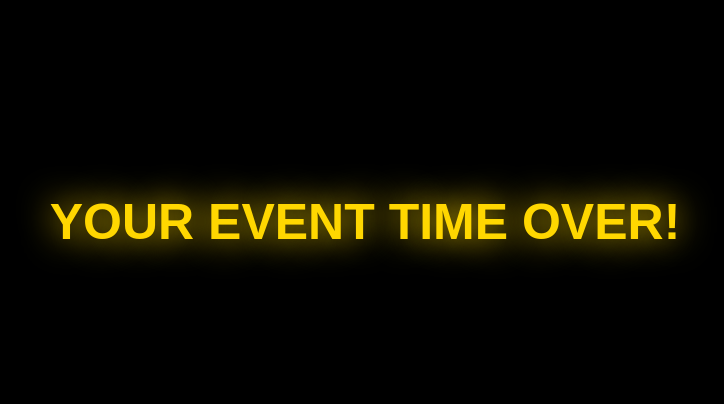
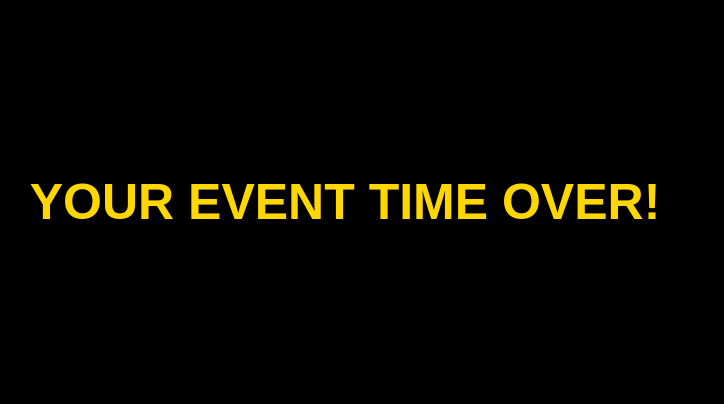
Before and after one commit to Sadin11gps/Timeline_project_event, a plain HTML site: page index.html in a window 1280 px wide. Shown: the part 198-602 px from the top of the page, without its empty margins (295-1019 px from the left). Drawn offline with Linux system fonts and the light colour scheme.

Commit message:
Update index.html

```diff
--- a/index.html
+++ b/index.html
@@ -3,7 +3,7 @@
 <head>
 <meta charset="UTF-8">
 <meta name="viewport" content="width=device-width, initial-scale=1.0">
-<title>Reffer আপডেট</title>
+<title>Event Countdown</title>
 <style>
 body {
   margin:0; padding:0;
@@ -13,82 +13,32 @@ body {
   height:100vh;
   transition:1s;
 }
-
 .container {
   text-align:center;
-    background: linear-gradient(135deg,#ff9a9e,#fad0c4,#a1c4fd,#c2e9fb);
-    background-size:400% 400%;
-    animation: gradientBG 15s ease infinite;
+  background:#ffffff;
   padding:50px 30px;
   border-radius:15px;
   box-shadow:0 15px 40px rgba(0,0,0,0.2);
-    min-width:300px;
 }
-@keyframes gradientBG {
-    0%{background-position:0% 50%;}
-    50%{background-position:100% 50%;}
-    100%{background-position:0% 50%;}
-}
-
-h1{color:red;}
-p{color:#ffb6c1;font-size:18px;}
-
-.timer-title{
-    background:yellow;
-    color:black;
-    padding:5px 10px;
+h1 {color:red; margin-bottom:15px;}
+p {color:#ff69b4; margin-bottom:20px;}
+.timer {
+  font-size:40px;
   font-weight:bold;
-    border-radius:5px;
-    display:inline-block;
-    margin-bottom:15px;
-}
-
-.timer-container{
-    display:flex;
-    justify-content:center;
-    gap:15px;
+  color:gold;
   margin-bottom:20px;
 }
-.timer-box{
-    position:relative;width:70px;height:70px;
-}
-.circle-bg{
-    position:absolute;top:0;left:0;
-    width:70px;height:70px;border-radius:50%;
-    background:rgba(255,255,255,0.2);
-}
-.circle-fill{
-    position:absolute;top:0;left:0;
-    width:70px;height:70px;border-radius:50%;
-    clip:rect(0,70px,70px,35px);
-    background:gold;
-    transform:rotate(0deg);
-}
-.circle-text{
-    position:absolute;top:0;left:0;
-    width:70px;height:70px;display:flex;
-    justify-content:center;align-items:center;
-    font-weight:bold;color:red;
-    font-size:16px;
-}
-
 #event-over{
   display:none;
-    position:fixed;top:0;left:0;
-    width:100%;height:100%;
-    background:black;color:gold;
-    display:flex;justify-content:center;align-items:center;
+  position:fixed;
+  top:0; left:0;
+  width:100%; height:100%;
+  background:black; color:gold;
+  display:flex; justify-content:center; align-items:center;
   font-size:50px;font-weight:bold;
-    animation:flash 1s infinite alternate;
+  text-align:center;
   z-index:9999;
-    text-align:center;
-    padding:20px;
 }
-@keyframes flash{
-    0%{text-shadow:0 0 8px gold;}
-    100%{text-shadow:0 0 35px gold;}
-}
-
 .btn{
   background:#4CAF50;color:white;
   padding:12px 25px;
@@ -96,15 +46,6 @@ p{color:#ffb6c1;font-size:18px;}
   font-size:18px;
   display:inline-block;
   text-decoration:none;
-}
-
-@media(max-width:600px){
-    h1{font-size:22px;}
-    p{font-size:16px;}
-    .btn{font-size:16px;padding:10px 20px;}
-    .circle-text{font-size:14px;}
-    .timer-title{font-size:14px;}
-    #event-over{font-size:32px;}
 }
 </style>
 </head>
@@ -116,38 +57,20 @@ p{color:#ffb6c1;font-size:18px;}
   <h1>✨ গুরুত্বপূর্ণ Refer আপডেট চলছে 🚀</h1>
   <p>দয়া করে অপেক্ষা করুন</p>
 
-    <div class="timer-title">Updated time</div>
-
-    <div class="timer-container">
-        <div class="timer-box">
-            <div class="circle-bg"></div>
-            <div id="h-fill" class="circle-fill"></div>
-            <div id="h-text" class="circle-text">0</div>
-        </div>
-        <div class="timer-box">
-            <div class="circle-bg"></div>
-            <div id="m-fill" class="circle-fill"></div>
-            <div id="m-text" class="circle-text">0</div>
-        </div>
-        <div class="timer-box">
-            <div class="circle-bg"></div>
-            <div id="s-fill" class="circle-fill"></div>
-            <div id="s-text" class="circle-text">0</div>
-        </div>
-    </div>
+  <div class="timer" id="countdown">00:00:00</div>
 
   <a href="https://t.me/amrrdsteam" class="btn" target="_blank">Open Channel</a>
 </div>
 
 <script>
-const targetDate = new Date("2025-11-24T00:00:00").getTime();
+const endTime = new Date("2025-11-24T00:00:00").getTime();
 
 function updateTimer() {
   const now = new Date().getTime();
-    const diff = targetDate - now;
+  const diff = endTime - now;
 
   if(diff <= 0){
-        document.getElementById("main-container").style.opacity="0";
+    document.getElementById("main-container").style.display="none";
     document.body.style.background="black";
     document.getElementById("event-over").style.display="flex";
     clearInterval(loop);
@@ -158,13 +81,8 @@ function updateTimer() {
   const minutes = Math.floor((diff % (1000*60*60)) / (1000*60));
   const seconds = Math.floor((diff % (1000*60)) / 1000);
 
-    document.getElementById("h-text").innerText = hours;
-    document.getElementById("m-text").innerText = minutes;
-    document.getElementById("s-text").innerText = seconds;
-
-    document.getElementById("h-fill").style.transform = `rotate(${(hours/47)*360}deg)`;
-    document.getElementById("m-fill").style.transform = `rotate(${(minutes/60)*360}deg)`;
-    document.getElementById("s-fill").style.transform = `rotate(${(seconds/60)*360}deg)`;
+  document.getElementById("countdown").innerText =
+    `${hours.toString().padStart(2,'0')}:${minutes.toString().padStart(2,'0')}:${seconds.toString().padStart(2,'0')}`;
 }
 
 updateTimer();
```
Lines whose indentation alone changed are shown as unchanged.
